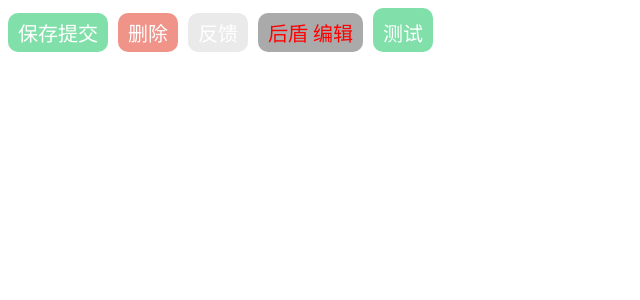
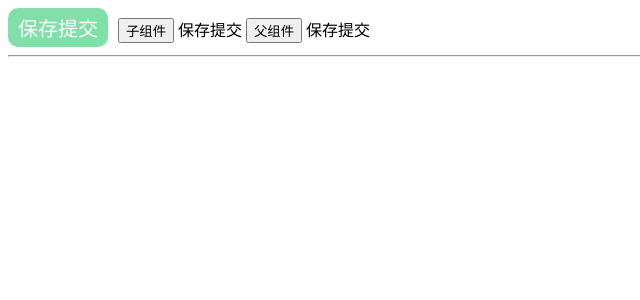
Before and after one commit to nbutluo/VueLearn, a Vue app in the folder Component/props/: page / in a window 1280 px wide. Shown: the top 300 px of the page, without its empty margins (0-640 px from the left). Built offline with nearby package versions, Linux system fonts and the light colour scheme.

Commit message:
props单向数据流与watch监听

```diff
--- a/Component/props/src/App.vue
+++ b/Component/props/src/App.vue
@@ -1,9 +1,12 @@
 <template>
   <hd-button :content="hdContent" type="success" style="margin-right: 10px"/>
-  <hd-button content="删除" type="danger" style="margin-right: 10px"/>
-  <hd-button content="反馈" style="margin-right: 10px"/>
-  <hd-button hd-tip="后盾" content="编辑" :disabled="true" style="margin-right: 10px"/>
-  <hd-button v-bind="{content:'测试',type:'success',style:'padding-top: 10px'}"/>
+  <button @click="hdContent ='向军大叔'">父组件</button>
+  {{hdContent}}
+  <hr>
+<!--  <hd-button content="删除" type="danger" style="margin-right: 10px"/>-->
+<!--  <hd-button content="反馈" style="margin-right: 10px"/>-->
+<!--  <hd-button hd-tip="后盾" content="编辑" :disabled="true" style="margin-right: 10px"/>-->
+<!--  <hd-button v-bind="{content:'测试',type:'success',style:'padding-top: 10px'}"/>-->
 </template>
 
 <script>
--- a/Component/props/src/components/HdButton.vue
+++ b/Component/props/src/components/HdButton.vue
@@ -3,6 +3,8 @@
     <span v-if="hdTip">{{ hdTip }}</span>
     {{ content }}
   </div>
+  <button @click="text ='后盾人'">子组件</button>
+  {{ text }}
   <!--  {{arr}}-->
 </template>
 
@@ -34,6 +36,17 @@ export default {
     //   }
     // }
   },
+  data() {
+    return {
+      text: this.content
+    }
+  },
+  watch: {
+    content(v) {
+      console.log(v)
+      this.text = v;
+    }
+  }
 
 }
 </script>
```
